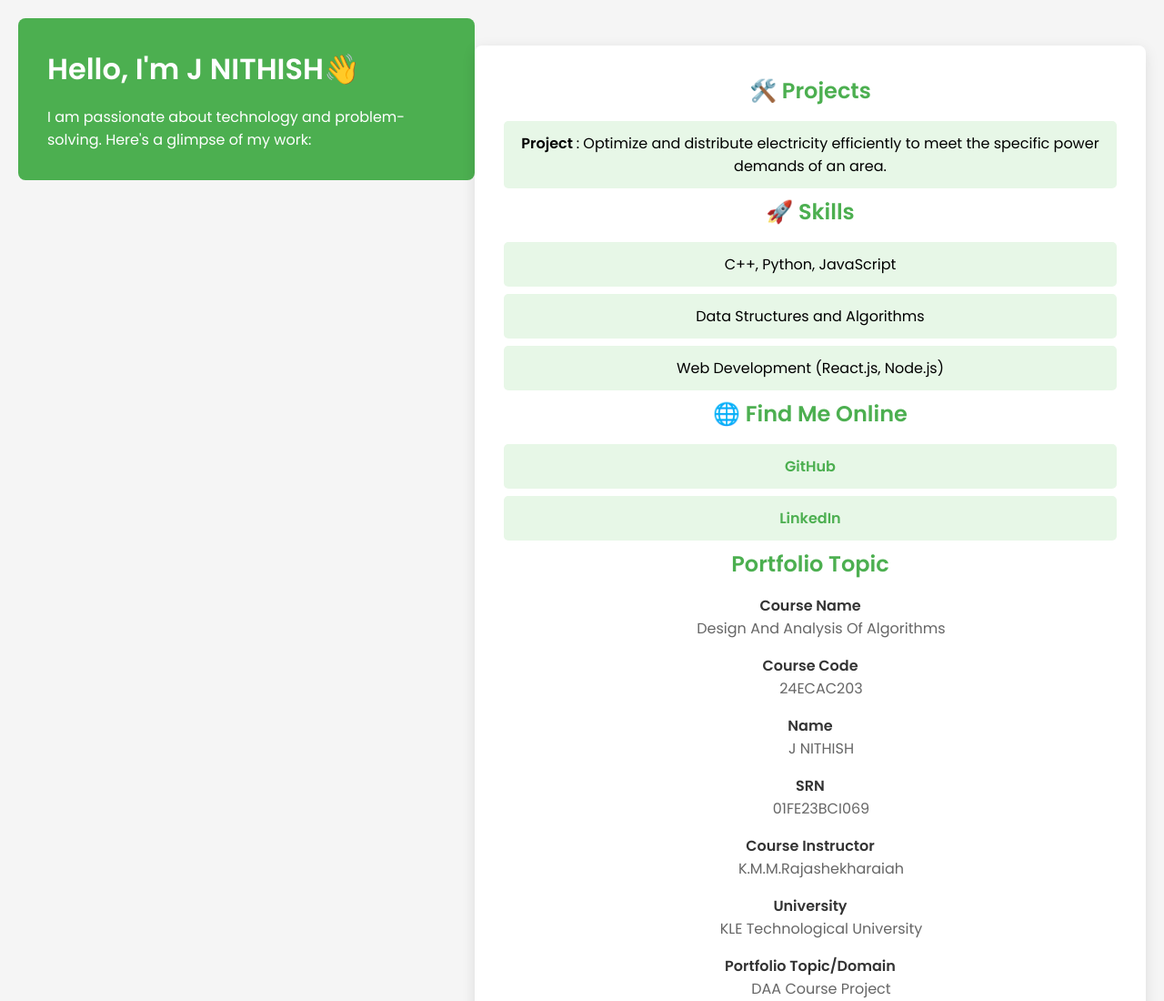
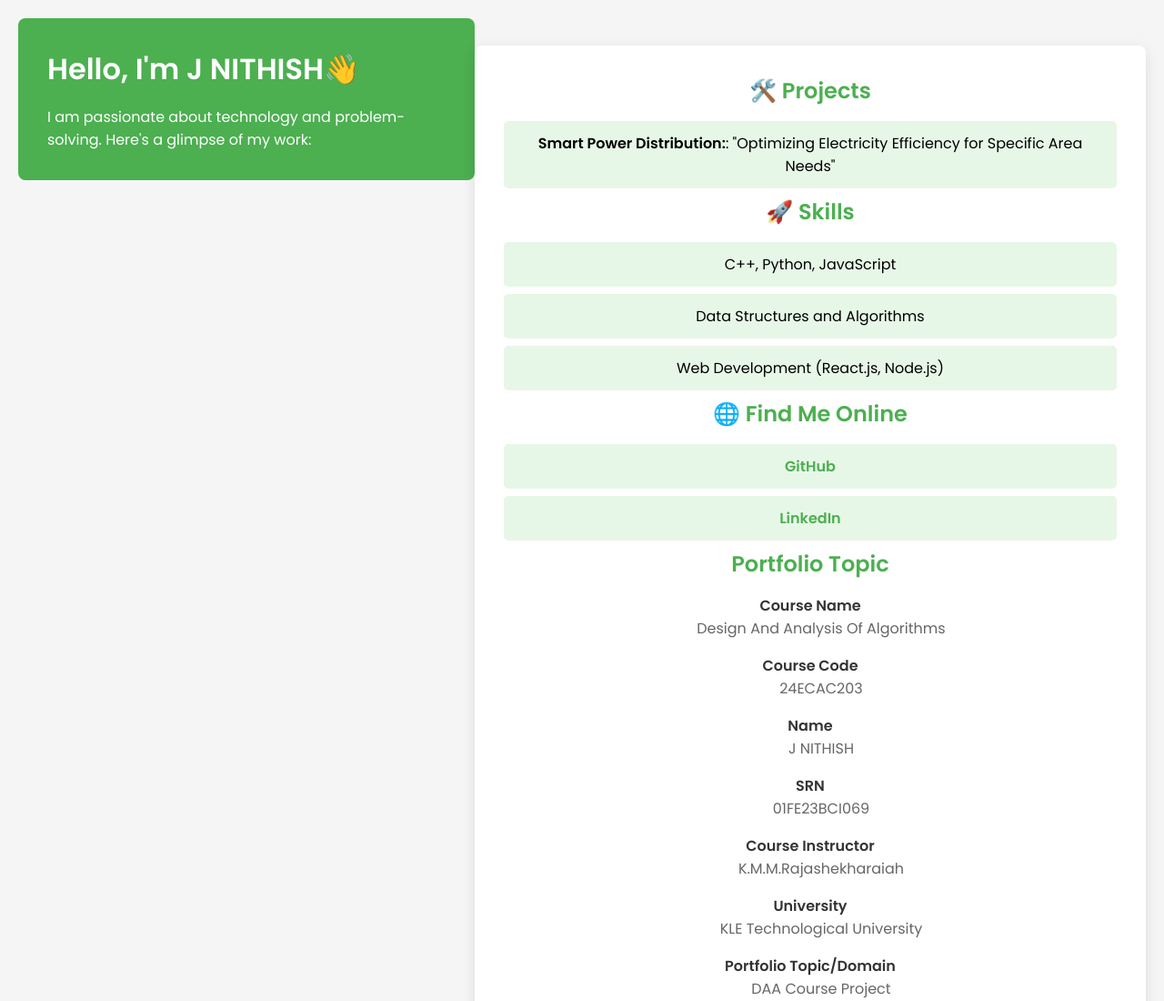
Before and after one commit to nithish-213/portfolio.github.io, a plain HTML site: page index.html in a window 1280 px wide. Shown: the top 1100 px of the page at 91% size. Drawn offline with Linux system fonts and the light colour scheme.

Commit message:
Update index.html

```diff
--- a/index.html
+++ b/index.html
@@ -16,7 +16,7 @@
     <section>
         <h2>🛠️ Projects</h2>
         <ul>
-            <li><strong>Project </strong>: Optimize and distribute electricity efficiently to meet the specific power demands of an area. </li>
+            <li><strong>Smart Power Distribution:</strong>: "Optimizing Electricity Efficiency for Specific Area Needs" </li>
         </ul>
 
         <h2>🚀 Skills</h2>
```
